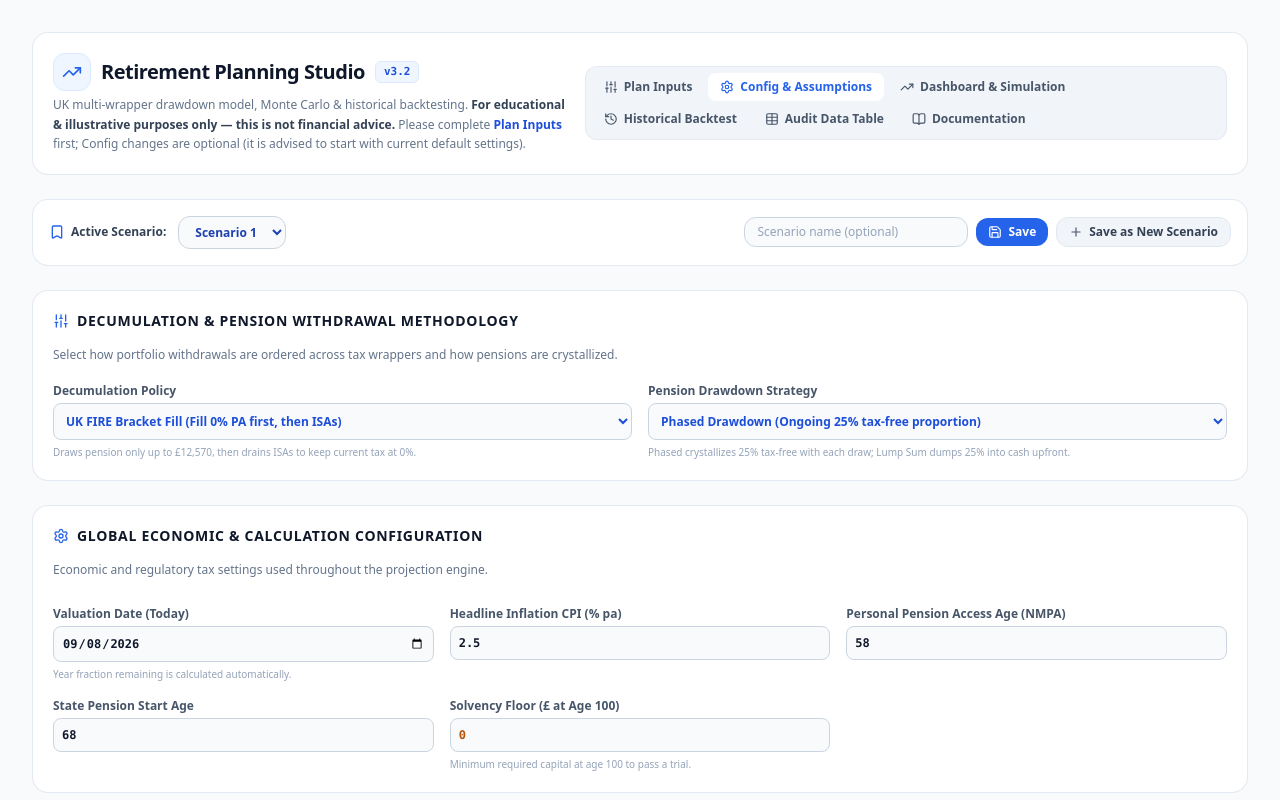
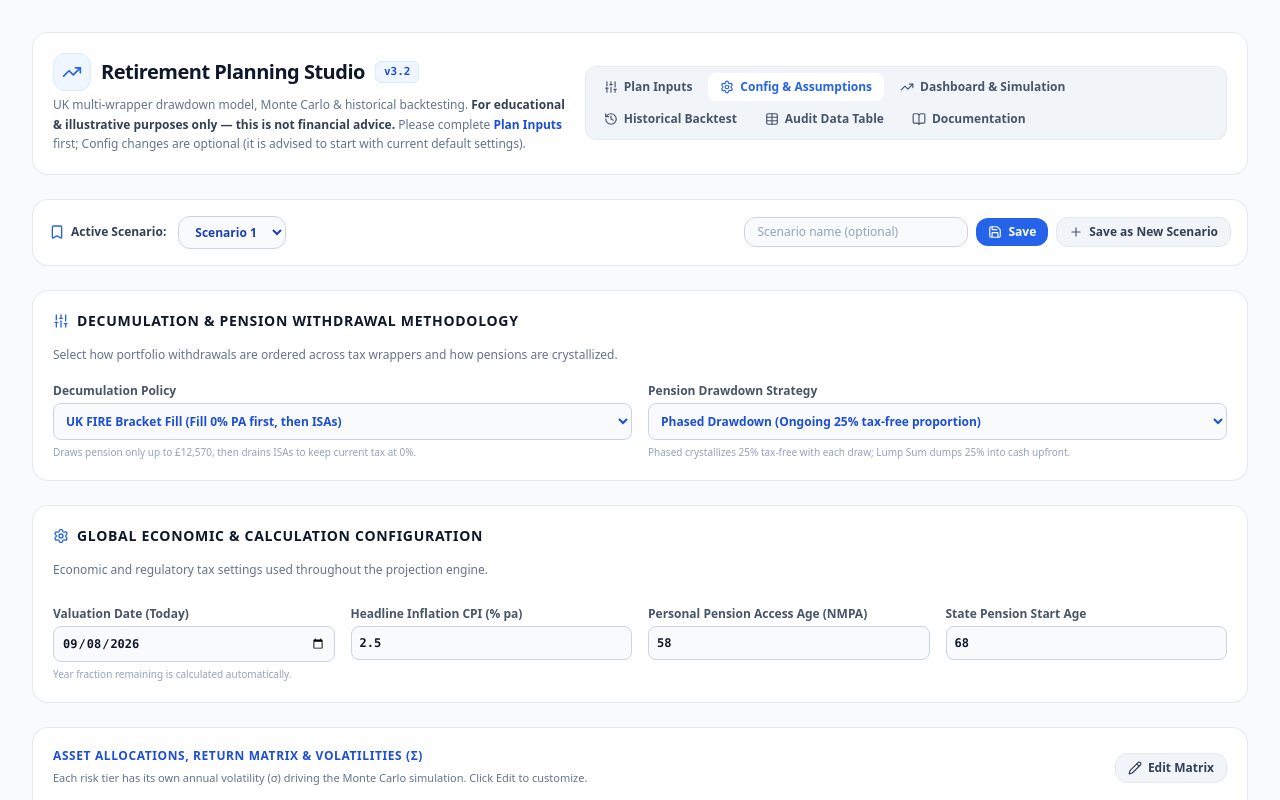
Before and after one commit to hapsariandforward/vitejs-vite-kdvuf9qw, a React (Vite) app: page / in a window 1280 px wide. Both pictures are taken after a click on the button "Config & Assumptions". Shown: the top 800 px of the page. Built offline with nearby package versions, Linux system fonts and the light colour scheme.

Commit message:
solvency min update move

```diff
--- a/src/App.jsx
+++ b/src/App.jsx
@@ -2038,6 +2038,22 @@ export default function App() {
                 <div className="sm:col-span-2">
                   <label className="text-slate-600 font-semibold block mb-1">{isCouple ? 'Joint Net Living Spend (£/yr)' : 'Net Living Spend (£/yr)'}</label>
                   <input type="number" step="1000" placeholder="e.g. 30000" onFocus={handleFocus} value={plan.spending.targetSpend} onChange={(e) => updateSpending('targetSpend', e.target.value)} className="w-full p-2 bg-slate-50 border border-slate-300 rounded-lg font-mono text-slate-900 font-bold focus:bg-white focus:ring-2 focus:ring-blue-500 focus:outline-none" />
+                </div>
+
+                <div className="sm:col-span-2">
+                  <label className="text-slate-600 font-semibold block mb-1">Minimum pot size at 100 (£)</label>
+                  <input
+                    type="number"
+                    step="5000"
+                    placeholder="0"
+                    onFocus={handleFocus}
+                    value={plan.config.solvencyFloor}
+                    onChange={(e) => updateConfig('solvencyFloor', e.target.value)}
+                    className="w-full p-2 bg-slate-50 border border-slate-300 rounded-lg font-mono text-amber-700 font-bold focus:bg-white focus:ring-2 focus:ring-blue-500 focus:outline-none"
+                  />
+                  <span className="text-[10px] text-slate-400 mt-1 block">
+                    Fill in if you want to leave a minimum amount of money in your will or inheritance.
+                  </span>
                 </div>
               </div>
 
@@ -2457,7 +2473,7 @@ export default function App() {
               </h2>
               <p className="text-xs text-slate-500">Economic and regulatory tax settings used throughout the projection engine.</p>
 
-              <div className="grid grid-cols-2 sm:grid-cols-3 gap-4 text-xs pt-3">
+              <div className="grid grid-cols-2 sm:grid-cols-4 gap-4 text-xs pt-3">
                 <div>
                   <label className="text-slate-600 font-semibold block mb-1">Valuation Date (Today)</label>
                   <input
@@ -2479,19 +2495,6 @@ export default function App() {
                 <div>
                   <label className="text-slate-600 font-semibold block mb-1">State Pension Start Age</label>
                   <input type="number" placeholder="0" onFocus={handleFocus} value={plan.demographics.statePensionAge} onChange={(e) => updateDemographics('statePensionAge', e.target.value)} className="w-full p-2 bg-slate-50 border border-slate-300 rounded-lg font-mono text-slate-900 font-bold focus:bg-white focus:ring-2 focus:ring-blue-500 focus:outline-none" />
-                </div>
-                <div>
-                  <label className="text-slate-600 font-semibold block mb-1">Solvency Floor (£ at Age 100)</label>
-                  <input
-                    type="number"
-                    step="5000"
-                    placeholder="0"
-                    onFocus={handleFocus}
-                    value={plan.config.solvencyFloor}
-                    onChange={(e) => updateConfig('solvencyFloor', e.target.value)}
-                    className="w-full p-2 bg-slate-50 border border-slate-300 rounded-lg font-mono text-amber-700 font-bold focus:bg-white focus:ring-2 focus:ring-blue-500 focus:outline-none"
-                  />
-                  <span className="text-[10px] text-slate-400 mt-1 block">Minimum required capital at age 100 to pass a trial.</span>
                 </div>
               </div>
             </div>
```
